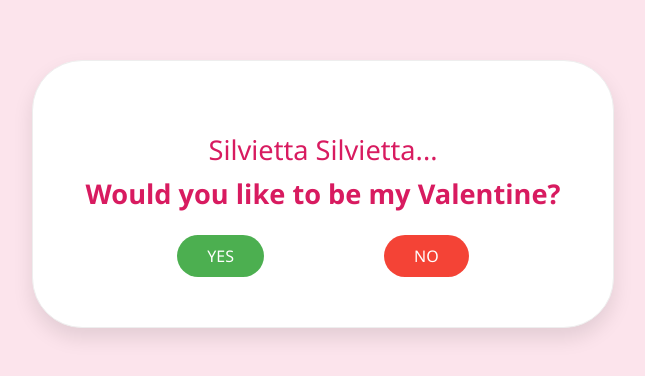
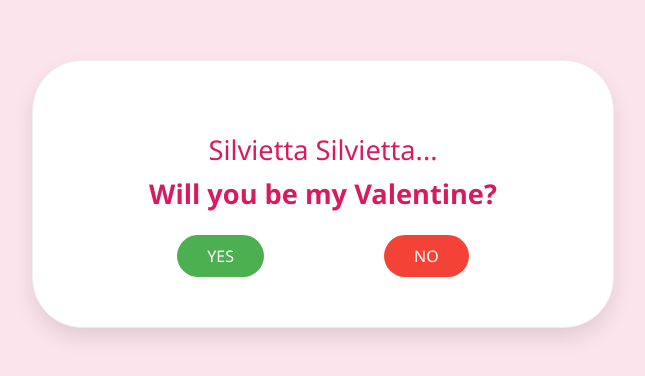
Before and after one commit to giacomosas/persilvietta.github.io, a plain HTML site: page index.html in a window 1280 px wide. Shown: the part 206-582 px from the top of the page, without its empty margins (317-962 px from the left). Drawn offline with Linux system fonts and the light colour scheme.

Commit message:
Update index.html

```diff
--- a/index.html
+++ b/index.html
@@ -141,7 +141,7 @@
     <div class="letter">
         <p id="testo-lettera">
             Silvietta Silvietta...<br>
-            <strong>Would you like to be my Valentine?</strong>
+            <strong>Will you be my Valentine?</strong>
         </p>
 
         <div class="buttons" id="area-bottoni">
```
